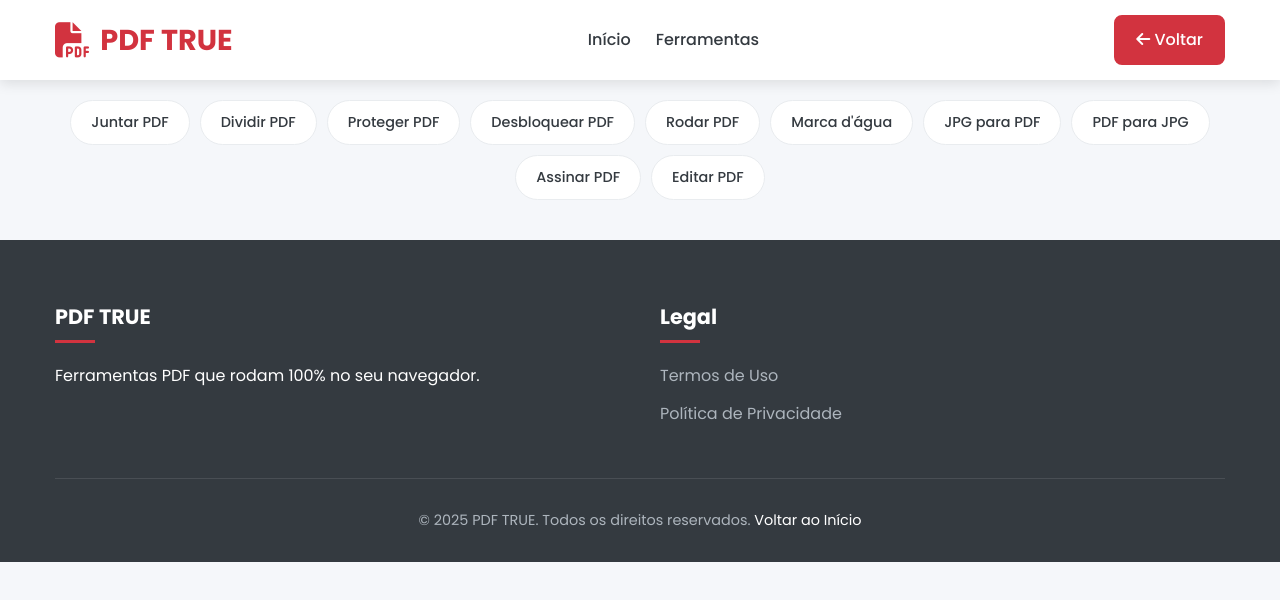
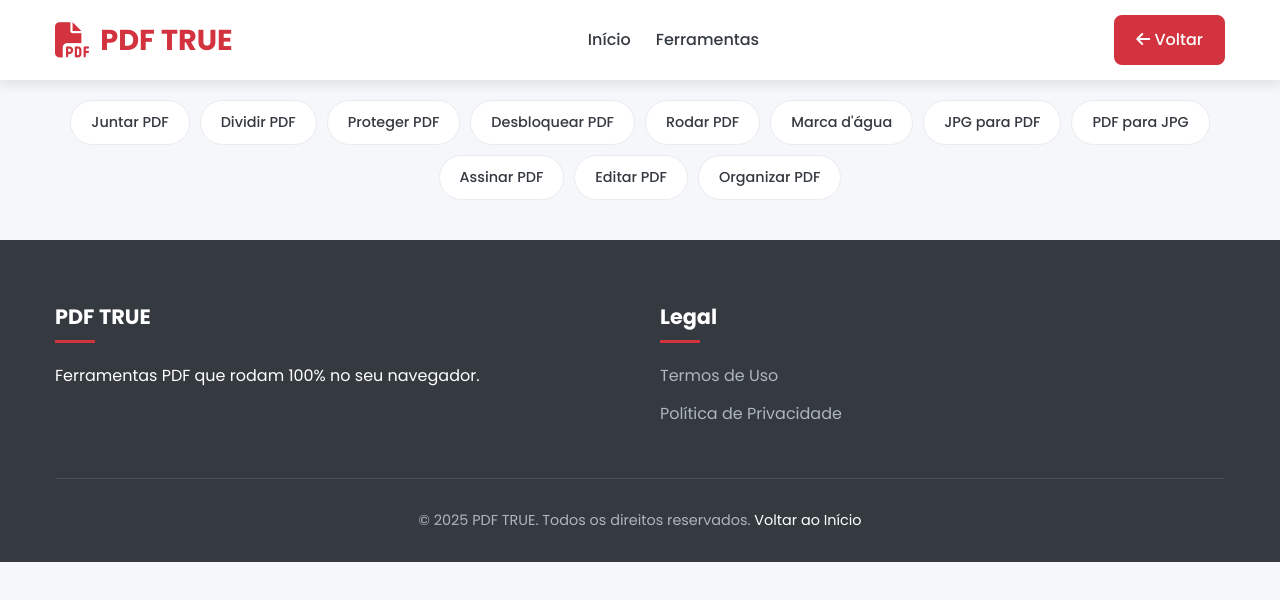
Before and after one commit to aguieirasbz/pdf-tools-site, a plain HTML site: page public/pdf/tool.html in a window 1280 px wide. Drawn offline with Linux system fonts and the light colour scheme; a script that the page names is missing.

```diff
--- a/public/pdf/tool.html
+++ b/public/pdf/tool.html
@@ -46,7 +46,7 @@
             <div class="tool-tab" data-tool="pdf-jpg">PDF para JPG</div>
             <div class="tool-tab" data-tool="assinar">Assinar PDF</div>
             <div class="tool-tab" data-tool="editar">Editar PDF</div>
-            <!--<div class="tool-tab" data-tool="organizar">Organizar PDF</div>-->
+            <div class="tool-tab" data-tool="organizar">Organizar PDF</div>
         </div>
     </div>
 
```
Also changed, not shown: public/index.html (+2 -2 lines).
